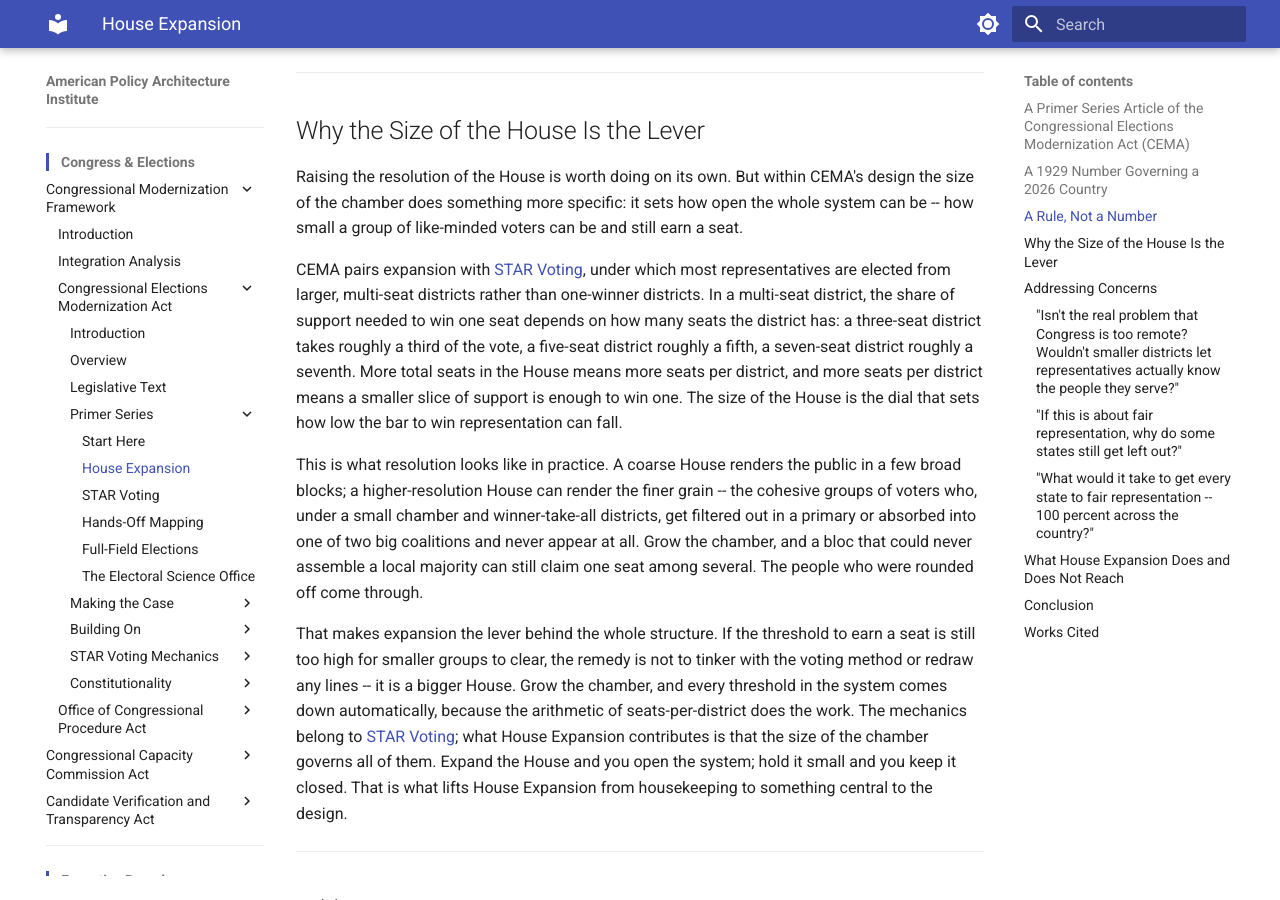
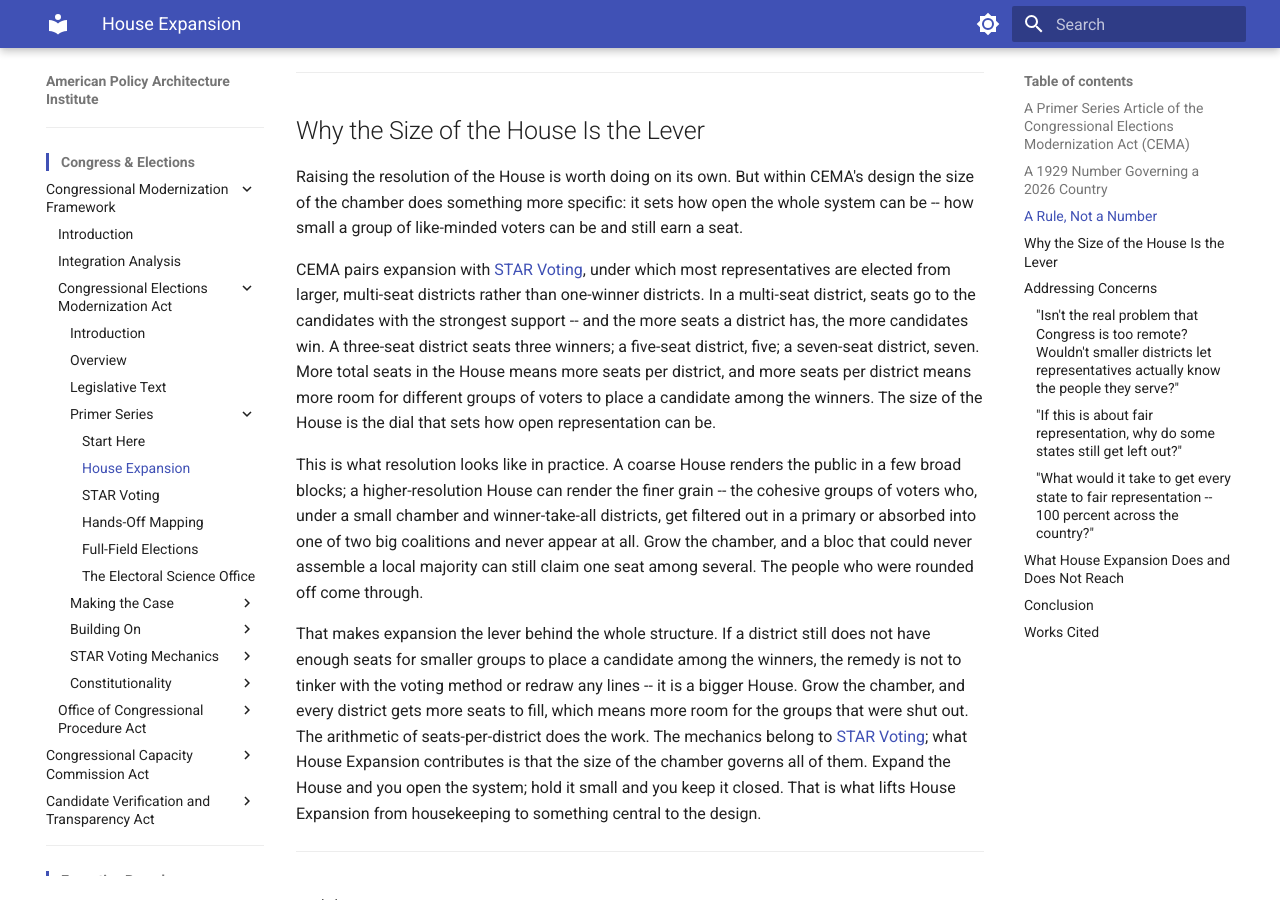
Before and after one commit to albertintech/apai, an MkDocs documentation site: the page built from docs/congress/cmf/cema/house-expansion.md, in a window 1280 px wide and 900 px high, scrolled down 2387 px. Built offline with MkDocs 1.6.1 and Material for MkDocs 9.7.7, drawn with Linux system fonts in a browser that asks for light colours; some of the changed lines change nothing that is shown.

Commit message:
Revise House Expansion section and update revision history
Reframed sections to clarify the relationship between House size and representation. Updated revision history and alignment details for clarity.

```diff
--- a/docs/congress/cmf/cema/house-expansion.md
+++ b/docs/congress/cmf/cema/house-expansion.md
@@ -44,11 +44,11 @@ Expansion does not happen overnight. The Act phases it in over roughly fourteen
 
 Raising the resolution of the House is worth doing on its own. But within CEMA's design the size of the chamber does something more specific: it sets how open the whole system can be -- how small a group of like-minded voters can be and still earn a seat.
 
-CEMA pairs expansion with [STAR Voting](/congress/cmf/cema/star-voting/), under which most representatives are elected from larger, multi-seat districts rather than one-winner districts. In a multi-seat district, the share of support needed to win one seat depends on how many seats the district has: a three-seat district takes roughly a third of the vote, a five-seat district roughly a fifth, a seven-seat district roughly a seventh. More total seats in the House means more seats per district, and more seats per district means a smaller slice of support is enough to win one. The size of the House is the dial that sets how low the bar to win representation can fall.
+CEMA pairs expansion with [STAR Voting](/congress/cmf/cema/star-voting/), under which most representatives are elected from larger, multi-seat districts rather than one-winner districts. In a multi-seat district, seats go to the candidates with the strongest support -- and the more seats a district has, the more candidates win. A three-seat district seats three winners; a five-seat district, five; a seven-seat district, seven. More total seats in the House means more seats per district, and more seats per district means more room for different groups of voters to place a candidate among the winners. The size of the House is the dial that sets how open representation can be.
 
 This is what resolution looks like in practice. A coarse House renders the public in a few broad blocks; a higher-resolution House can render the finer grain -- the cohesive groups of voters who, under a small chamber and winner-take-all districts, get filtered out in a primary or absorbed into one of two big coalitions and never appear at all. Grow the chamber, and a bloc that could never assemble a local majority can still claim one seat among several. The people who were rounded off come through.
 
-That makes expansion the lever behind the whole structure. If the threshold to earn a seat is still too high for smaller groups to clear, the remedy is not to tinker with the voting method or redraw any lines -- it is a bigger House. Grow the chamber, and every threshold in the system comes down automatically, because the arithmetic of seats-per-district does the work. The mechanics belong to [STAR Voting](/congress/cmf/cema/star-voting/); what House Expansion contributes is that the size of the chamber governs all of them. Expand the House and you open the system; hold it small and you keep it closed. That is what lifts House Expansion from housekeeping to something central to the design.
+That makes expansion the lever behind the whole structure. If a district still does not have enough seats for smaller groups to place a candidate among the winners, the remedy is not to tinker with the voting method or redraw any lines -- it is a bigger House. Grow the chamber, and every district gets more seats to fill, which means more room for the groups that were shut out. The arithmetic of seats-per-district does the work. The mechanics belong to [STAR Voting](/congress/cmf/cema/star-voting/); what House Expansion contributes is that the size of the chamber governs all of them. Expand the House and you open the system; hold it small and you keep it closed. That is what lifts House Expansion from housekeeping to something central to the design.
 
 ---
 
@@ -114,11 +114,26 @@ U.S. Permanent Apportionment Act of 1929, Pub. L. No. 71-13, 46 Stat. 21.
 The *Congressional Elections Modernization Act* (Rev 6.2) is an internal APAI document available on the same website and is referenced in prose by name. The 84-percent-at-720, Vermont-728, and Wyoming-~1,400 figures are APAI Huntington-Hill apportionment analysis computed on the 2020 Census apportionment data cited above. The ~210,000-per-member 1929 figure is computed from the 1930 Census population over 435 seats; the ~760,000 and ~465,000 figures from the 2020 Census population over 435 and 720 seats respectively.
 
 <!--
-Series Alignment: The Congressional Elections Modernization Act (Rev 6.2)
+Series Alignment: The Congressional Elections Modernization Act (Rev 6.4)
 
 ## Revision History
 
-**Revision 1.1** (Current)
+**6.5 alignment sweep**
+
+- Series Alignment advanced from Rev 6.4 to Rev 6.5 (money exposure audit: member compensation, public campaign matching funds, the state-funding prohibition, and Section 204 contracting removed from the legislative text; the enforcement prohibition retained as Section 404(d)(1.1)). Verification pass confirmed no operative references to any removed provision. No content change required.
+
+**Revision 6.4** (Current)
+- Folded into the main CEMA document series and anchored to Rev 6.4 of the legislative text. Renamed from `CEMA-primer-1-0-house-expansion-b.md` to `CEMA-6-4-primer-house-expansion.md` under the main-series filename convention (`CEMA-6-4-primer-[title].md`); the standalone Primer Series `1-0` numbering and the per-document letter tag are retired. With the legislative text now the shared anchor for every CEMA document, this primer's revision number tracks the legislative revision, and internal edits between legislative bumps take a letter suffix that resets on each bump (DPS 1.1)
+- Rebaseline only -- no body content changed. Prior Primer Series revision history retained below as permanent record
+- Correction: the prior Primer Series `1.2` token was a series number incremented on a single document (the drift this rebaseline resolves); it is superseded by the shared 6.4 legislative anchor
+
+**Revision 1.2**
+- **6.4 alignment sweep:** Series Alignment advanced from Rev 6.2 to Rev 6.4
+- **Lever section reframed (threshold-as-bar retired):** "Why the Size of the House Is the Lever" rewritten to replace threshold-as-bar-to-clear framing with placement/seats-available framing. Five instances of threshold language removed: "the share of support needed to win one seat" / "a smaller slice of support is enough to win one" / "how low the bar to win representation can fall" / "the threshold to earn a seat is still too high for smaller groups to clear" / "every threshold in the system comes down automatically." Replaced with the correct mechanical frame: more seats per district means more candidates win, which means more room for different groups to place a candidate among the winners. "Threshold" as a noun is banned from Primer Series materials per the 1(b) rule. The underlying argument -- that House size governs proportional openness -- is preserved intact; only the framing of how seats are won is corrected
+- Rev 6.3 disposition: no content in this document references Title I ballot-access specifics at a level affected by the 6.3 changes. Verified clean
+- Rev 6.4 disposition: no content references Title II party recognition structure, Title V compensation specifics, or Section 704 effective-date tiers. The lever section threshold language was the sole finding
+
+**Revision 1.1**
 - Foundational reframe: affirmative case rebuilt off the intimacy/closeness frame and onto a republican-principle foundation -- seats as the raw material of representation, seat count as the resolution of the People's House. The intimacy argument removed from the body entirely (author's final decision) and relocated to Addressing Concerns as a named, steelmanned, redirected concern
 - New opening foundation (republic governs through representatives -> seats are the raw ingredient -> number sets resolution), replacing the dilution-arc emotional hook. Opens on structural cost per Style Guide 4.1
 - Pacing pass against the STAR Voting primer model: intro tightened from five paragraphs to three; redundant resolution restatements trimmed from the lever section; "A Rule, Not a Number" condensed; concern entries tightened. Body brought from ~3,310 words back toward the 2,500 landing zone
```
